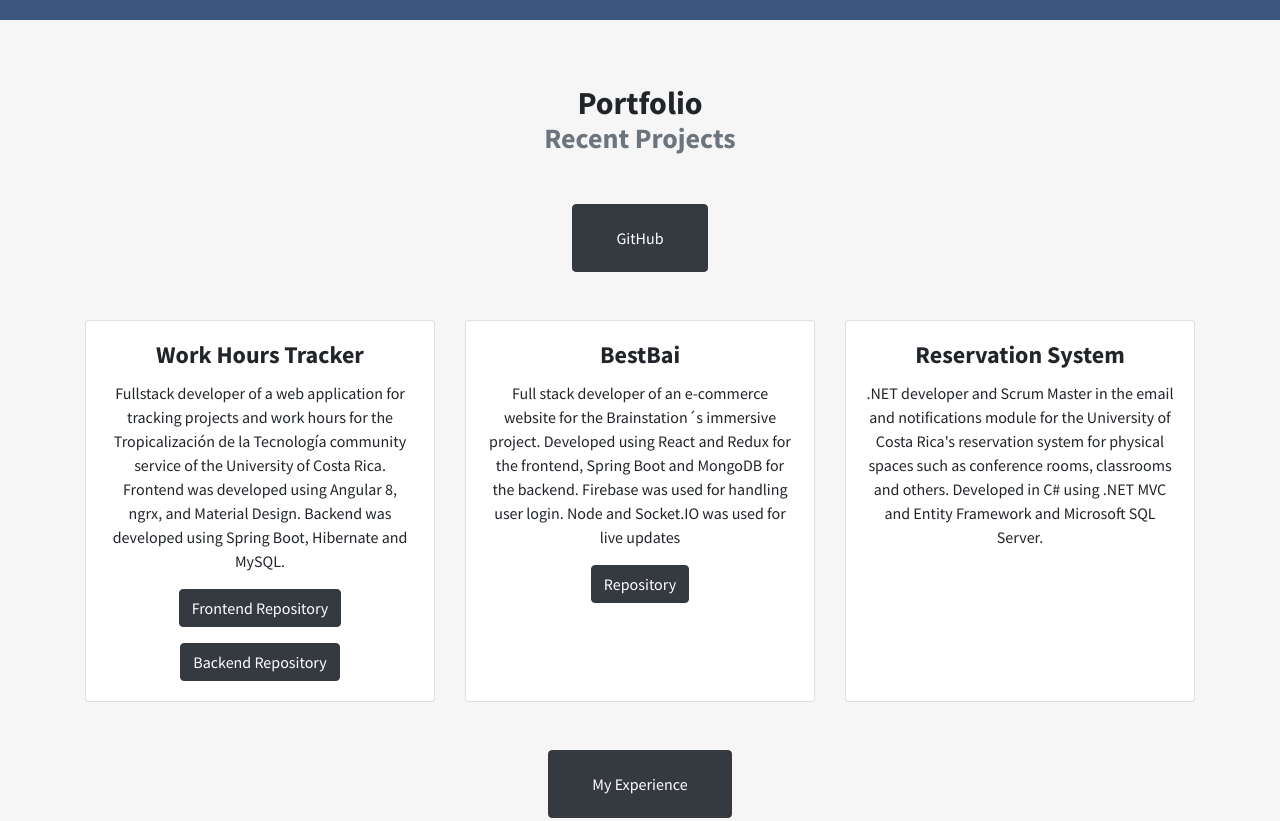
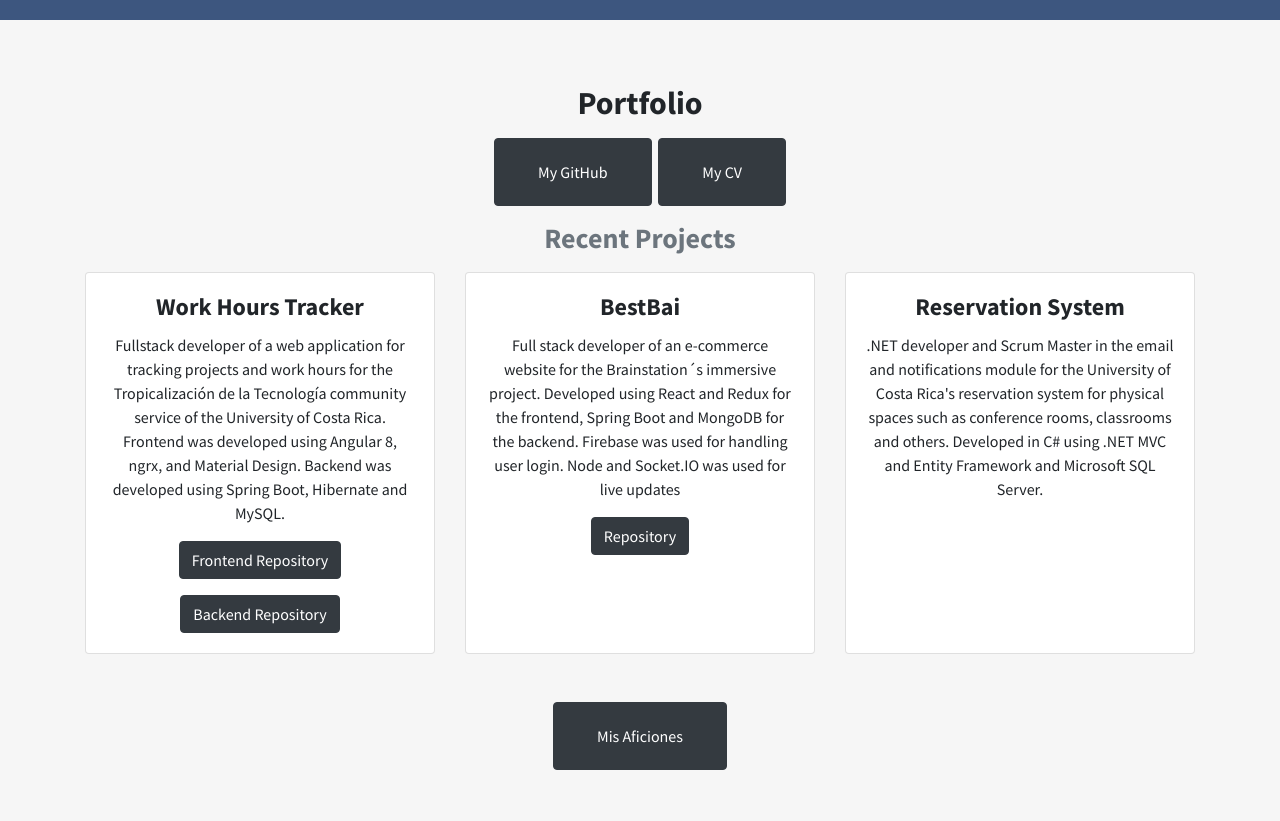
Before and after one commit to bailinhuang/bailinhuang.github.io, a website: page bailinpm.html in a window 1280 px wide. Shown: the part 2380-3201 px from the top of the page. Drawn offline with nearby package versions, Linux system fonts and the light colour scheme.

Commit message:
style changes and content correction

```diff
--- a/bailinpm.html
+++ b/bailinpm.html
@@ -94,11 +94,12 @@
   <section class="content-section background-primary" id="portfolio">
     <div class="container">
       <div class="content-section-heading ">
-        <h2 class="mb-0">Portfolio</h2>
-        <h3 class="text-secondary mb-5">Recent Projects</h3>
-        <h2 class="mb-5">
-          <a class="btn btn-dark btn-xl " href="https://github.com/bailinhuang">GitHub</i></a>
+        <h2 class="mb-3">Portfolio</h2>
+        <h2 class="mb-3">
+          <a class="btn btn-dark btn-xl " href="https://github.com/bailinhuang">My GitHub</i></a>
+          <a class="btn btn-dark btn-xl " href="https://bailinhuang.github.io/">My CV</i></a>
         </h2>
+        <h3 class="text-secondary mb-3">Recent Projects</h3>
         <div class="card-deck portfolio-card-deck">
           <div class="card">
             <div class="card-body">
@@ -136,7 +137,7 @@
             </div>
           </div>
         </div>
-        <a class="btn btn-dark btn-xl" href="#experience">My Experience</a>
+        <a class="btn btn-dark btn-xl" href="#experience">Mis Aficiones</a>
       </div>
     </div>
   </section>
@@ -146,7 +147,7 @@
     <div class="container">
       <div class="row">
         <div class="col-lg-10 mx-auto">
-          <h2 class="text-white">Aficiones</h2>
+          <h2 class="text-white mb-5">Aficiones</h2>
         </div>
       </div>
       <div class="card-deck experience-card-deck">
@@ -154,7 +155,6 @@
           <div class="row">
             <div class="col">
               <div class="exp-img-container">
-
                 <img class="card-img-top experience-card-image" src="./img/camera.jpg" alt="logo of CICANUM">
               </div>
             </div>
--- a/style.css
+++ b/style.css
@@ -182,7 +182,7 @@ footer{
   }
 
   .exp-img-container{
-    padding: 3rem 3.5rem;
+    padding: 3rem 3.5rem 0 3rem;
     box-sizing: content-box;
   }
 }
```
